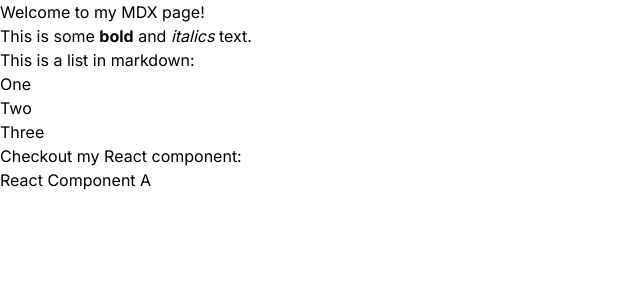
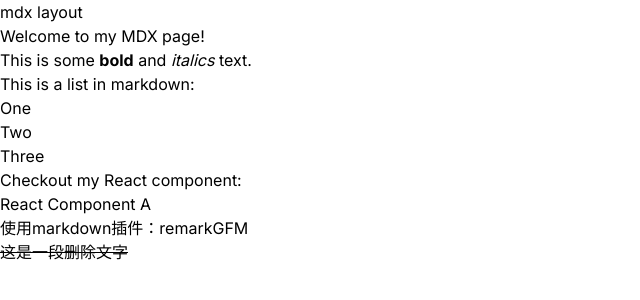
Before and after one commit to kaka12138/learning-of-next.js, a Next.js app: page /my-mdx-page in a window 1280 px wide. Shown: the top 300 px of the page, without its empty margins (0-640 px from the left). Built offline with nearby package versions, Linux system fonts and the light colour scheme.

Commit message:
feat: use remark plugin remark-gfm

```diff
--- /dev/null
+++ b/app/my-mdx-page/layout.tsx
@@ -0,0 +1,6 @@
+export default function MdxLayout({ children }: { children: React.ReactNode }) {
+  return <>
+  <h1>mdx layout</h1>
+  <div>{ children }</div>
+  </>
+}
--- a/app/my-mdx-page/page.mdx
+++ b/app/my-mdx-page/page.mdx
@@ -12,3 +12,6 @@ This is a list in markdown:
 
 Checkout my React component:
 <ACom />
+
+# 使用markdown插件：remarkGFM
+~~这是一段删除文字~~
--- a/next.config.js
+++ b/next.config.mjs
@@ -1,5 +1,12 @@
+import remarkGfm from "remark-gfm" // remark plugin
+import createMDX from "@next/mdx"
 // mdx
-const withMDX = require("@next/mdx")()
+const withMDX = createMDX({
+  options: {
+    remarkPlugins: [remarkGfm], // 添加markdown插件
+    rehypePlugins: []
+  }
+})
 
 /** @type {import('next').NextConfig} */
 const nextConfig = {
@@ -19,4 +26,4 @@ const nextConfig = {
     ]
   }
 }
-module.exports = withMDX(nextConfig)
+export default withMDX(nextConfig)
--- a/package.json
+++ b/package.json
@@ -16,7 +16,8 @@
     "next": "14.0.4",
     "next-mdx-remote": "^4.4.1",
     "react": "^18",
-    "react-dom": "^18"
+    "react-dom": "^18",
+    "remark-gfm": "^4.0.0"
   },
   "devDependencies": {
     "@types/node": "^20",
```
Also changed, not shown: 1 other file (tests, documents, lock files or other folders).
